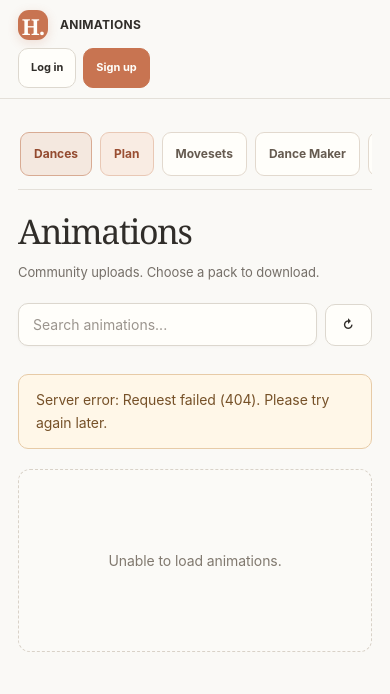
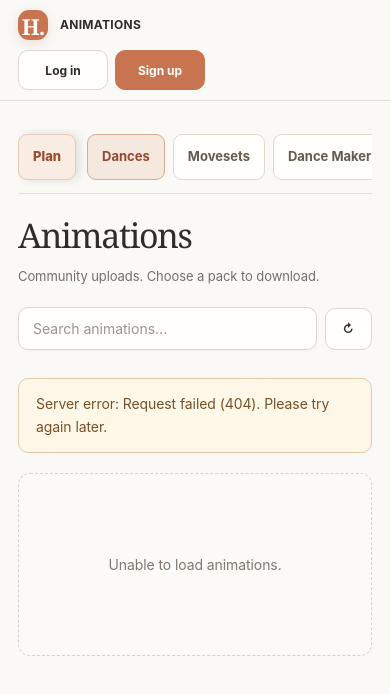
Before and after one commit to KoSmoXD/mrhreanimate, a plain HTML site: page docs/index.html in a window 390 px wide. Drawn offline with nearby package versions, Linux system fonts and the light colour scheme; no server answers.

Commit message:
Keep Plan visible in mobile navigation and improve button readability and wrapping

```diff
--- a/docs/claude-ui.css
+++ b/docs/claude-ui.css
@@ -515,3 +515,80 @@ html.mrh-claude {
     min-height:40px;line-height:1.25;padding:9px 12px;flex:0 0 auto;
   }
 }
+
+/* 2026-11-07: legible controls and a permanently reachable Plan tab. */
+.mrh-claude body:not(.studio-app) .site-tabs .site-tab{
+  box-sizing:border-box;
+  overflow-wrap:normal;
+  text-overflow:clip;
+}
+.mrh-claude body:not(.studio-app) .site-tabs #tab-plan{
+  font-weight:800;
+  border-color:var(--copper,#c87451);
+  color:#873e25;
+  background:#fff2e8;
+}
+.mrh-claude body:not(.studio-app) .site-tabs #tab-plan.active{
+  background:#c87451;
+  border-color:#c87451;
+  color:#fffefa;
+}
+.mrh-claude body:not(.studio-app) .site-header .account-actions button{
+  display:inline-flex;
+  align-items:center;
+  justify-content:center;
+  min-height:42px;
+  max-width:100%;
+  line-height:1.25;
+  text-align:center;
+  white-space:normal;
+}
+@media(max-width:960px){
+  .mrh-claude body:not(.studio-app) .site-tabs{
+    padding-inline:0;
+    scroll-padding-left:80px;
+  }
+  .mrh-claude body:not(.studio-app) .site-tabs #tab-plan{
+    order:-1;
+    position:sticky;
+    left:0;
+    z-index:3;
+    flex:0 0 auto;
+    box-shadow:3px 0 10px rgba(47,38,29,.13);
+    margin-right:3px;
+  }
+  .mrh-claude body:not(.studio-app) .site-tabs .site-tab{
+    font-size:13px;
+    min-height:46px;
+    padding:11px 14px;
+  }
+  .mrh-claude body:not(.studio-app) .site-header .account-actions{
+    flex:1 1 auto;
+    width:auto;
+    justify-content:flex-end;
+  }
+  .mrh-claude body:not(.studio-app) .site-header .account-actions button{
+    min-height:42px;
+    font-size:12px;
+    padding:10px 12px;
+  }
+}
+@media(max-width:540px){
+  .mrh-claude body:not(.studio-app) .site-header{
+    gap:10px;
+    align-items:center;
+  }
+  .mrh-claude body:not(.studio-app) .site-header .account-actions{
+    flex:1 1 100%;
+    width:100%;
+    justify-content:flex-start;
+  }
+  .mrh-claude body:not(.studio-app) .site-header .account-actions button{
+    flex:1 1 auto;
+    min-width:90px;
+  }
+  .mrh-claude body:not(.studio-app) .site-header .account-actions .session-label{
+    flex:1 1 100%;
+    overflow-wrap:anywhere;
+  }
+}
```
